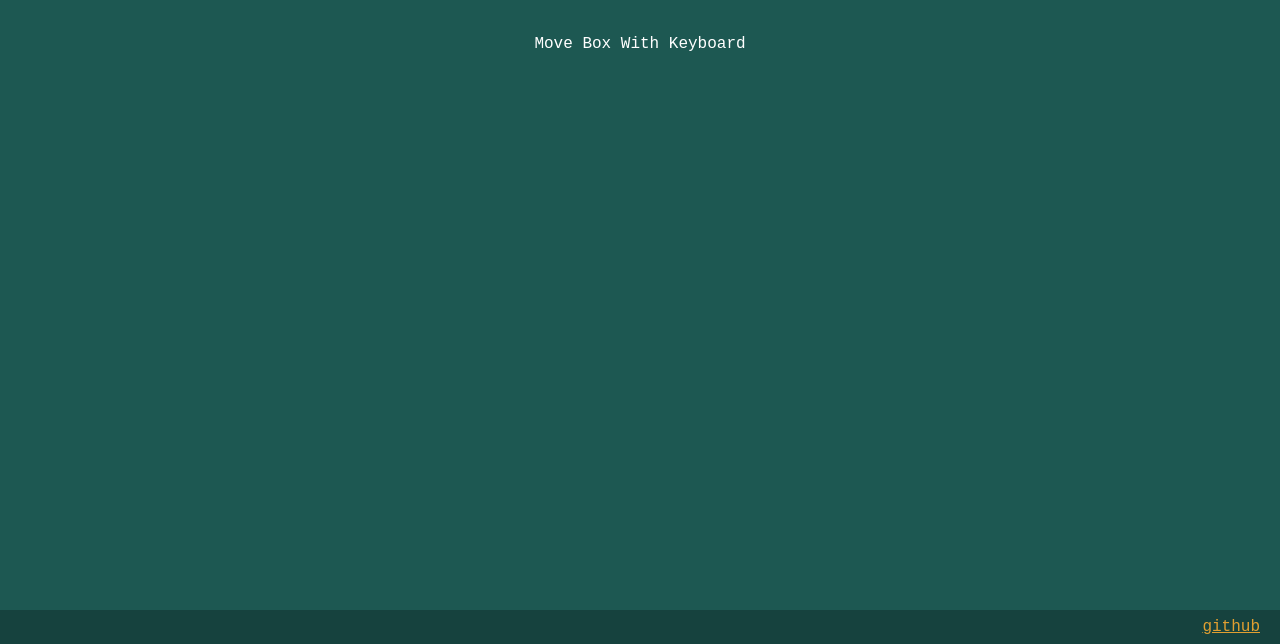
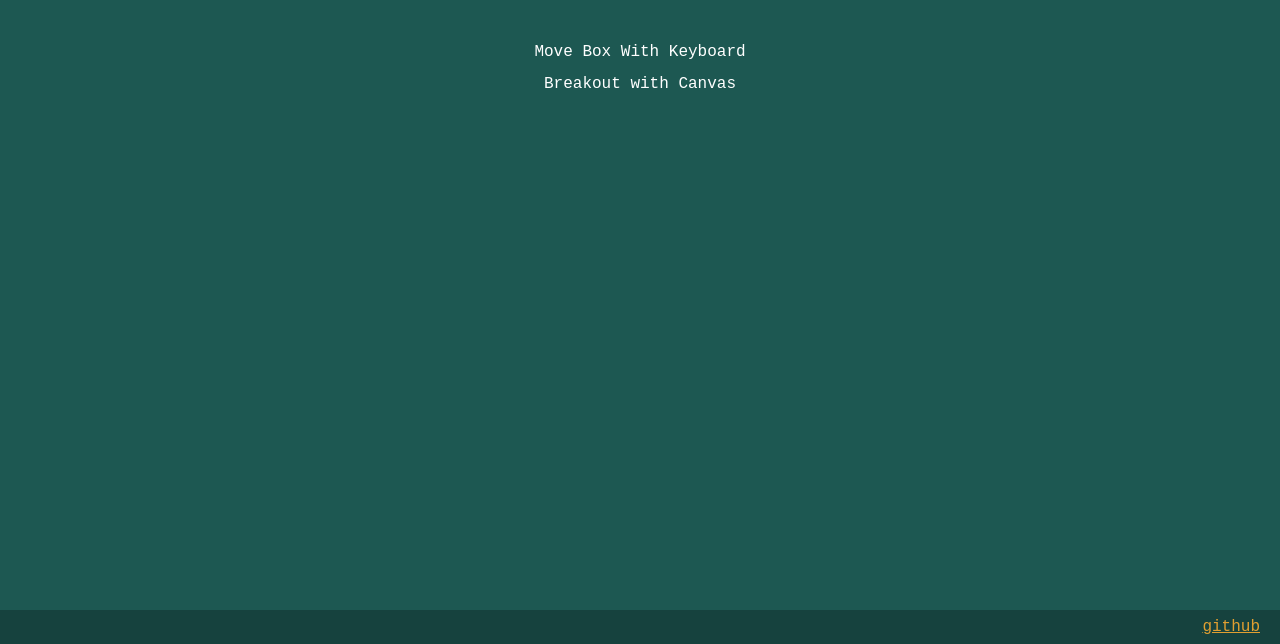
Before and after one commit to alexwiench/webdev-practice, a plain HTML site: page index.html in a window 1280 px wide. Shown: the part 156-800 px from the top of the page. Drawn offline with nearby package versions, Linux system fonts and the light colour scheme.

Commit message:
added breekout

```diff
--- a/index.html
+++ b/index.html
@@ -20,6 +20,11 @@
 				<li>
 					<a href="projects/box-move/box-move.html">Move Box With Keyboard</a>
 				</li>
+				<li>
+					<a href="projects/canvas-breakout/breakout.html"
+						>Breakout with Canvas</a
+					>
+				</li>
 			</ul>
 		</main>
 		<footer>
--- a/style.css
+++ b/style.css
@@ -9,7 +9,7 @@ colors {
 }
 
 body {
-  font-family: "Courier New", Courier, monospace;
+	font-family: 'Courier New', Courier, monospace;
 	background-color: #1d5852;
 	display: flex;
 	flex-direction: column;
@@ -19,7 +19,7 @@ body {
 }
 
 header {
-  font-family: "Times New Roman", Times, serif;
+	font-family: 'Times New Roman', Times, serif;
 	display: flex;
 	flex-direction: column;
 }
@@ -75,6 +75,10 @@ ul {
 	text-align: center;
 }
 
+li {
+	margin: 0.5rem;
+}
+
 li a {
 	color: white;
 	text-decoration: none;
```
Lines whose indentation alone changed are shown as unchanged.
